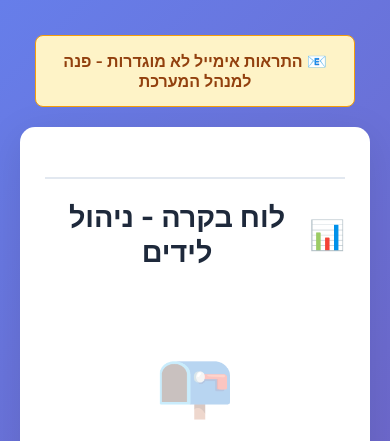
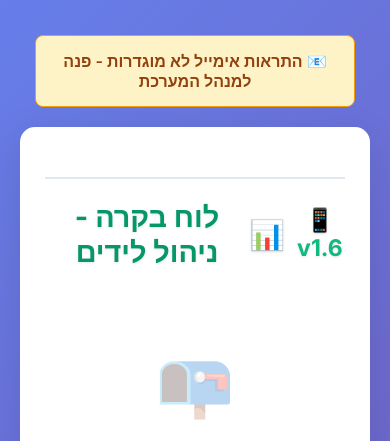
Before and after one commit to shmuelia/LeadsManager, a Flask app: page /campaign-manager in a window 390 px wide. Shown: the top 441 px of the page. Run offline with Flask 3, Linux system fonts and the light colour scheme; the visitor is signed in with stand-in values (Sample User, id 1); data that the repository does not hold is empty; some libraries are stand-ins or nearby versions.

Commit message:
Add obvious version indicator to lead manager component
- Add v1.6 prefix to lead manager title with green color
- Modify the unified component that's actually being rendered
- Force visible change to confirm mobile enhancements deployment

🤖 Generated with [Claude Code](https://claude.ai/code)

Co-Authored-By: Claude <noreply@anthropic.com)

```diff
--- a/templates/unified_lead_manager.html
+++ b/templates/unified_lead_manager.html
@@ -1,5 +1,5 @@
-<!-- Unified Lead Management Component - Works for all roles -->
-<!-- Admin, Campaign Manager, and Employee - Same powerful interface -->
+<!-- ENHANCED MOBILE v1.6 - Unified Lead Management Component -->
+<!-- Modern UX improvements with touch optimization -->
 
 <style>
     /* Modern Lead Manager Styles */
@@ -24,10 +24,17 @@
     .lead-title {
         font-size: 1.8em;
         font-weight: bold;
-        color: #1e293b;
+        color: #059669;
         display: flex;
         align-items: center;
         gap: 10px;
+        text-shadow: 0 1px 3px rgba(0,0,0,0.1);
+    }
+
+    .lead-title::before {
+        content: "📱 v1.6 ";
+        font-size: 0.8em;
+        color: #10b981;
     }
 
     .lead-stats {
```
